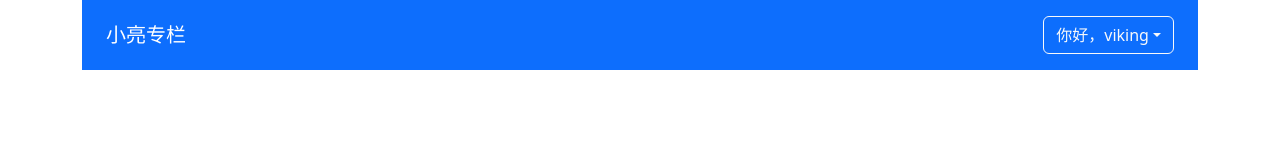
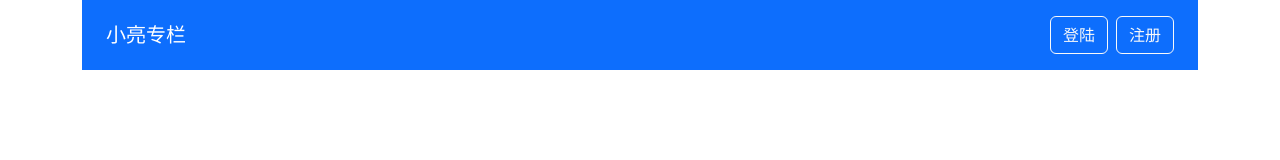
Before and after one commit to CN-L/reconfiguration-zheye, a Vue app: page / in a window 1280 px wide. Shown: the top 160 px of the page. Built offline with nearby package versions, Linux system fonts and the light colour scheme.

Commit message:
feat($fead): 模拟登陆
通过vuex模拟登陆

```diff
--- a/src/App.vue
+++ b/src/App.vue
@@ -7,24 +7,17 @@
 </template>
 
 <script lang="ts">
-import { defineComponent, ref } from 'vue'
-import GlobalHeader, { UserProps } from '@/components/GlobalHeader.vue'
+import { computed, defineComponent, ref } from 'vue'
+import { useStore } from 'vuex'
+import GlobalHeader from '@/components/GlobalHeader.vue'
 import GlobalFooter from '@/components/GlobalFooter.vue'
 export default defineComponent({
   name: 'App',
   setup () {
-    const emailVal = ref('123456@163.com')
-    const passWord = ref('123456789l')
-
-    const currentUser: UserProps = {
-      id: 1,
-      name: 'viking',
-      isLogin: true
-    }
+    const store = useStore()
+    const currentUser = computed(() => store.state.user)
     return {
-      currentUser,
-      emailVal,
-      passWord
+      currentUser
 
     }
   },
--- a/src/main.ts
+++ b/src/main.ts
@@ -1,22 +1,9 @@
 import 'bootstrap/dist/css/bootstrap.min.css'
 import { createApp } from 'vue'
-import { createStore } from 'vuex'
+import store from '@/store/store'
 import App from './App.vue'
 import router from '@/router/index'
-const store = createStore({
-  state: {
-    count: 0
-  },
-  mutations: {
-    increment (state) {
-      state.count++
-    }
-  }
-})
-console.log(store.state.count)
-store.commit('increment')
-console.log(store.state.count)
 const app = createApp(App)
-// app.use(store)
+app.use(store)
 app.use(router)
 app.mount('#app')
--- /dev/null
+++ b/src/store/store.ts
@@ -0,0 +1,27 @@
+import { createStore } from 'vuex'
+import { testData, testPosts, ColumnProps, PostProps } from '@/testData'
+interface Iuser {
+  isLogin: boolean,
+  name?: string,
+  id?: number
+}
+export interface GlobalDataProps {
+  columns: ColumnProps[],
+  posts: PostProps[],
+  user: Iuser
+}
+const store = createStore<GlobalDataProps>({
+  state: {
+    columns: testData,
+    posts: testPosts,
+    user: {
+      isLogin: false
+    }
+  },
+  mutations: {
+    login (state) {
+      state.user = { ...state.user, isLogin: true, name: 'Job' }
+    }
+  }
+})
+export default store
--- a/src/views/Home.vue
+++ b/src/views/Home.vue
@@ -12,18 +12,22 @@
       </div>
     </section>
     <h4 class="font-weight-bold text-center">发现精彩</h4>
-    <ColumnList :list="testData"></ColumnList>
+    <ColumnList :list="list"></ColumnList>
   </div>
 </template>
 <script lang="ts">
-import { defineComponent } from 'vue'
+import { defineComponent, computed } from 'vue'
 import ColumnList from '@/components/ColumnList.vue'
 import { testData } from '@/testData'
+import { useStore } from 'vuex'
+import { GlobalDataProps } from '@/store/store'
 export default defineComponent({
   name: 'homeView',
   setup () {
+    const store = useStore<GlobalDataProps>()
+    const list = computed(() => store.state.columns)
     return {
-      testData
+      list
     }
   },
   components: {
--- a/src/views/Login.vue
+++ b/src/views/Login.vue
@@ -19,6 +19,7 @@ import { defineComponent, ref } from 'vue'
 import ValidateInput, { RulesProp } from '@/components/ValidateInput.vue'
 import ValidateForm from '@/components/ValidateForm.vue'
 import { useRouter } from 'vue-router'
+import store from '@/store/store'
 export default defineComponent({
   name: 'loginView',
   setup () {
@@ -41,7 +42,8 @@ export default defineComponent({
     const onFormSubmit = (result: boolean) => {
       if (result) {
         onClear()
-        router.push({ name: 'column', params: { id: 1 } })
+        router.push({ path: '/' })
+        store.commit('login')
       }
     }
     return {
```
